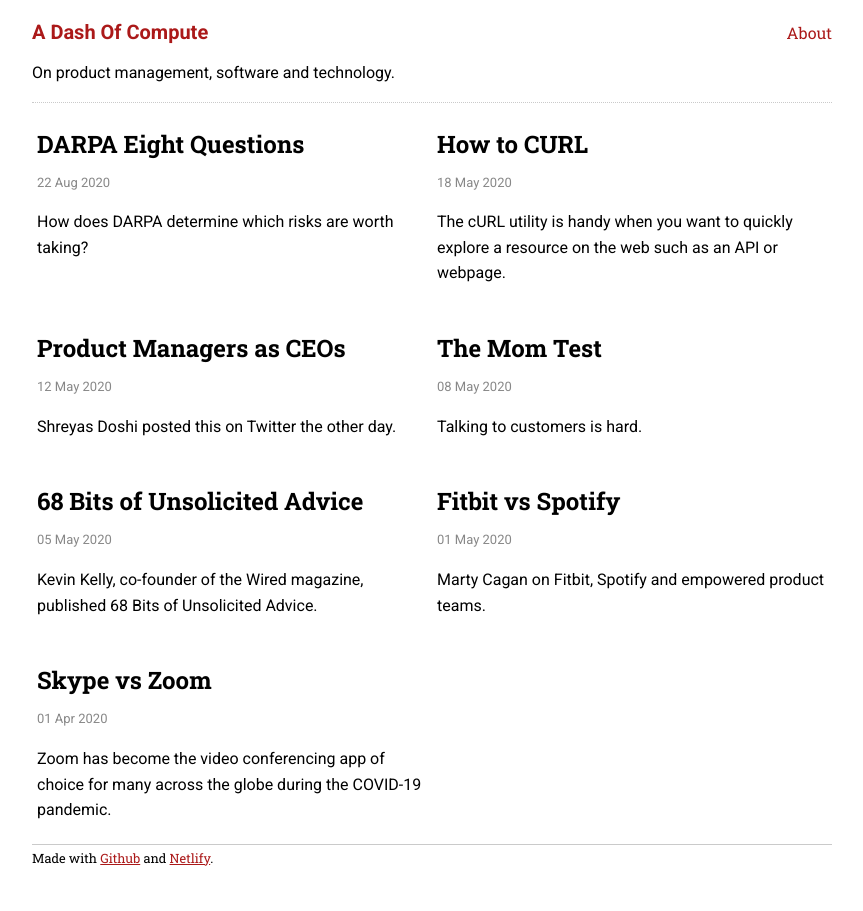
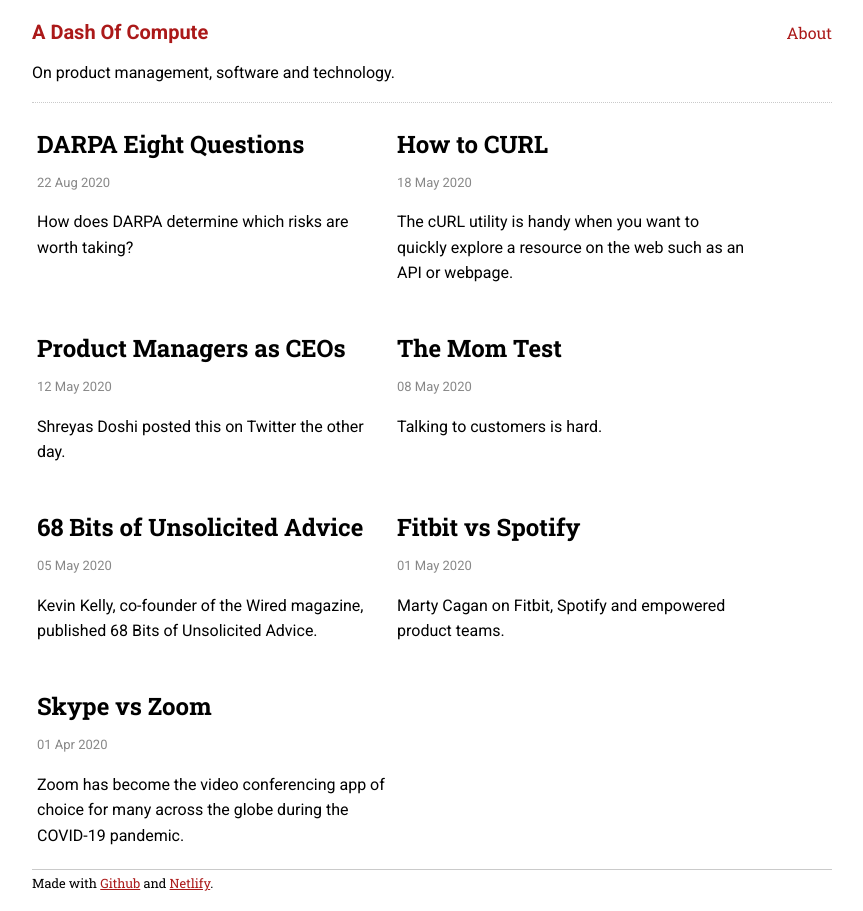
Before and after one commit to sautee/sautee.github.io, a Jekyll site: the page built from pages/index.md, in a window 1280 px wide. Shown: the whole page, without its empty margins (208-1071 px from the left). Built offline with Jekyll 4.4.1, drawn with Linux system fonts in a browser that asks for light colours.

Commit message:
Update site.css

```diff
--- a/css/site.css
+++ b/css/site.css
@@ -199,4 +199,8 @@ code span {
         margin: 20px auto;
         max-width: 50em;
     }
+
+    .post {
+        width: 90%;
+    }
 }
```
